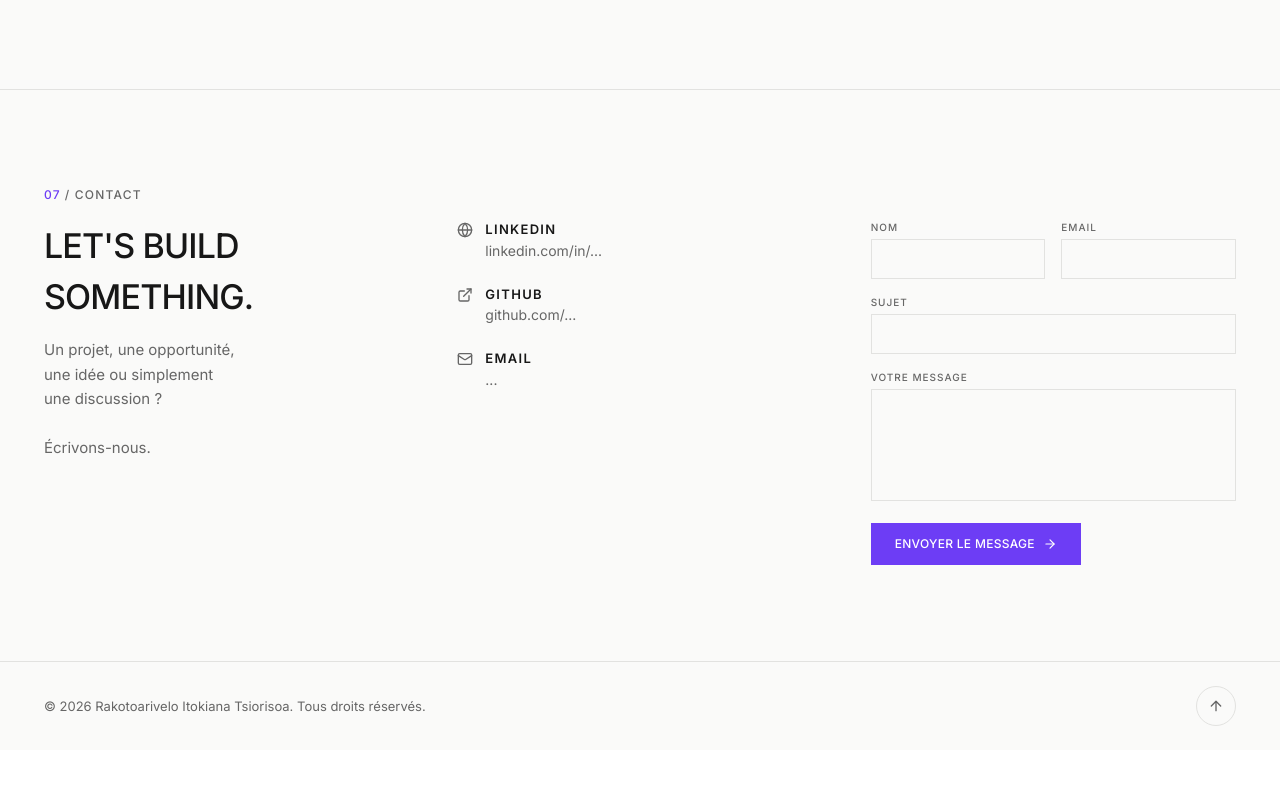
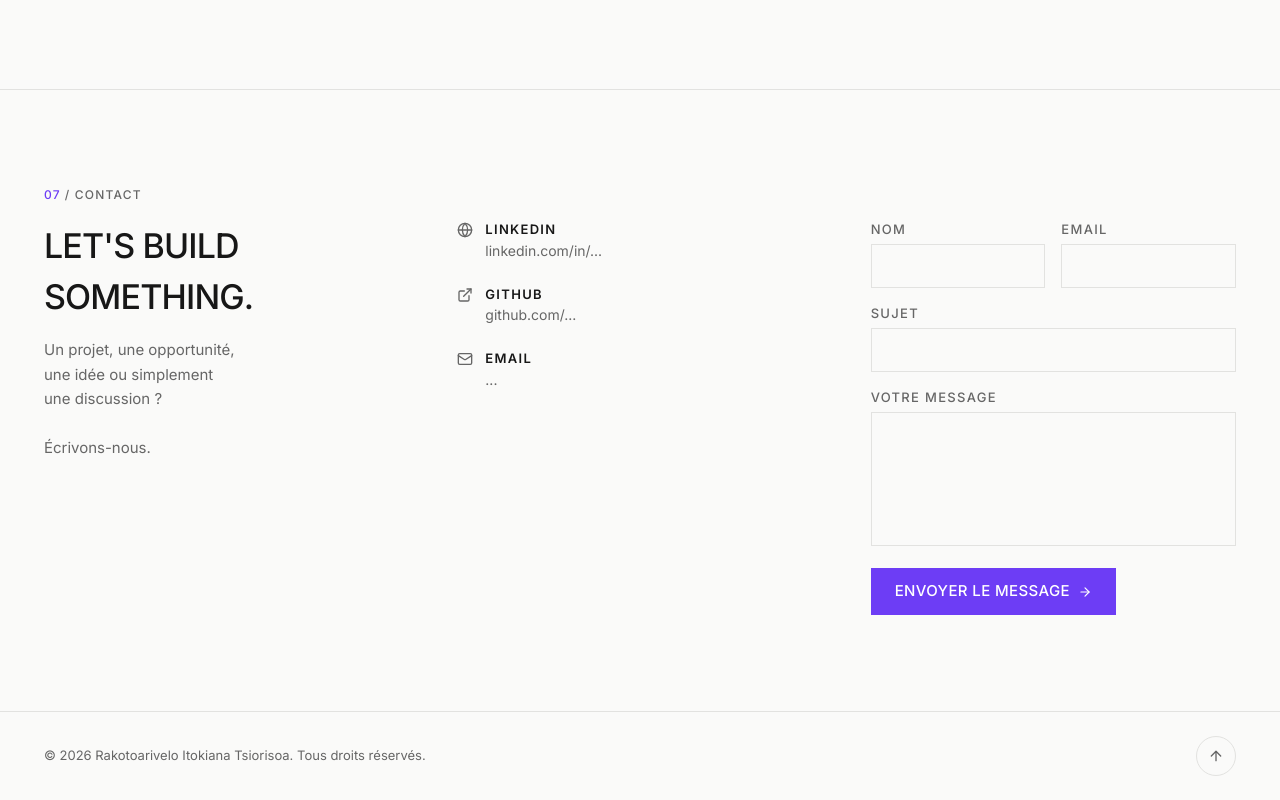
Before and after one commit to ItokianaRAKT/portfolio, a React (Vite) app: page / in a window 1280 px wide. Shown: the part 2730-3530 px from the top of the page. Before the commit the page ends 3480 px from the top, so only its background shows below. Built offline with nearby package versions, Linux system fonts and the light colour scheme.

Commit message:
fix: scale font sizes in ContactForm

```diff
--- a/src/components/ContactForm.tsx
+++ b/src/components/ContactForm.tsx
@@ -5,7 +5,7 @@ export function ContactForm() {
     <form onSubmit={e => e.preventDefault()} className="space-y-4">
       <div className="grid grid-cols-1 gap-4 sm:grid-cols-2">
         <div>
-          <label htmlFor="name" className="mb-1 block text-[10px] font-medium uppercase tracking-widest text-text-secondary-light dark:text-text-secondary-dark">
+          <label htmlFor="name" className="mb-1 block text-[13px] font-medium uppercase tracking-widest text-text-secondary-light dark:text-text-secondary-dark">
             Nom
           </label>
           <input
@@ -13,11 +13,11 @@ export function ContactForm() {
             id="name"
             name="name"
             required
-            className="w-full border border-border-light bg-transparent px-3 py-2.5 text-[12px] text-text-primary-light outline-none transition-colors placeholder:text-text-secondary-light focus:border-primary-light dark:border-border-dark dark:text-text-primary-dark dark:placeholder:text-text-secondary-dark dark:focus:border-primary-dark"
+            className="w-full border border-border-light bg-transparent px-3 py-2.5 text-[15px] text-text-primary-light outline-none transition-colors placeholder:text-text-secondary-light focus:border-primary-light dark:border-border-dark dark:text-text-primary-dark dark:placeholder:text-text-secondary-dark dark:focus:border-primary-dark"
           />
         </div>
         <div>
-          <label htmlFor="email" className="mb-1 block text-[10px] font-medium uppercase tracking-widest text-text-secondary-light dark:text-text-secondary-dark">
+          <label htmlFor="email" className="mb-1 block text-[13px] font-medium uppercase tracking-widest text-text-secondary-light dark:text-text-secondary-dark">
             Email
           </label>
           <input
@@ -25,13 +25,13 @@ export function ContactForm() {
             id="email"
             name="email"
             required
-            className="w-full border border-border-light bg-transparent px-3 py-2.5 text-[12px] text-text-primary-light outline-none transition-colors placeholder:text-text-secondary-light focus:border-primary-light dark:border-border-dark dark:text-text-primary-dark dark:placeholder:text-text-secondary-dark dark:focus:border-primary-dark"
+            className="w-full border border-border-light bg-transparent px-3 py-2.5 text-[15px] text-text-primary-light outline-none transition-colors placeholder:text-text-secondary-light focus:border-primary-light dark:border-border-dark dark:text-text-primary-dark dark:placeholder:text-text-secondary-dark dark:focus:border-primary-dark"
           />
         </div>
       </div>
 
       <div>
-        <label htmlFor="subject" className="mb-1 block text-[10px] font-medium uppercase tracking-widest text-text-secondary-light dark:text-text-secondary-dark">
+        <label htmlFor="subject" className="mb-1 block text-[13px] font-medium uppercase tracking-widest text-text-secondary-light dark:text-text-secondary-dark">
           Sujet
         </label>
         <input
@@ -39,12 +39,12 @@ export function ContactForm() {
           id="subject"
           name="subject"
           required
-          className="w-full border border-border-light bg-transparent px-3 py-2.5 text-[12px] text-text-primary-light outline-none transition-colors placeholder:text-text-secondary-light focus:border-primary-light dark:border-border-dark dark:text-text-primary-dark dark:placeholder:text-text-secondary-dark dark:focus:border-primary-dark"
+          className="w-full border border-border-light bg-transparent px-3 py-2.5 text-[15px] text-text-primary-light outline-none transition-colors placeholder:text-text-secondary-light focus:border-primary-light dark:border-border-dark dark:text-text-primary-dark dark:placeholder:text-text-secondary-dark dark:focus:border-primary-dark"
         />
       </div>
 
       <div>
-        <label htmlFor="message" className="mb-1 block text-[10px] font-medium uppercase tracking-widest text-text-secondary-light dark:text-text-secondary-dark">
+        <label htmlFor="message" className="mb-1 block text-[13px] font-medium uppercase tracking-widest text-text-secondary-light dark:text-text-secondary-dark">
           Votre message
         </label>
         <textarea
@@ -52,13 +52,13 @@ export function ContactForm() {
           name="message"
           rows={5}
           required
-          className="w-full resize-none border border-border-light bg-transparent px-3 py-2.5 text-[12px] text-text-primary-light outline-none transition-colors placeholder:text-text-secondary-light focus:border-primary-light dark:border-border-dark dark:text-text-primary-dark dark:placeholder:text-text-secondary-dark dark:focus:border-primary-dark"
+          className="w-full resize-none border border-border-light bg-transparent px-3 py-2.5 text-[15px] text-text-primary-light outline-none transition-colors placeholder:text-text-secondary-light focus:border-primary-light dark:border-border-dark dark:text-text-primary-dark dark:placeholder:text-text-secondary-dark dark:focus:border-primary-dark"
         />
       </div>
 
       <button
         type="submit"
-        className="group inline-flex w-full items-center justify-center gap-2 bg-primary-light px-6 py-3 text-[12px] font-medium uppercase tracking-wide text-white transition-opacity hover:opacity-90 dark:bg-primary-dark sm:w-auto"
+        className="group inline-flex w-full items-center justify-center gap-2 bg-primary-light px-6 py-3 text-[15px] font-medium uppercase tracking-wide text-white transition-opacity hover:opacity-90 dark:bg-primary-dark sm:w-auto"
       >
         Envoyer le message
         <ArrowRight className="h-3.5 w-3.5 transition-transform duration-200 group-hover:translate-x-0.5" />
```
